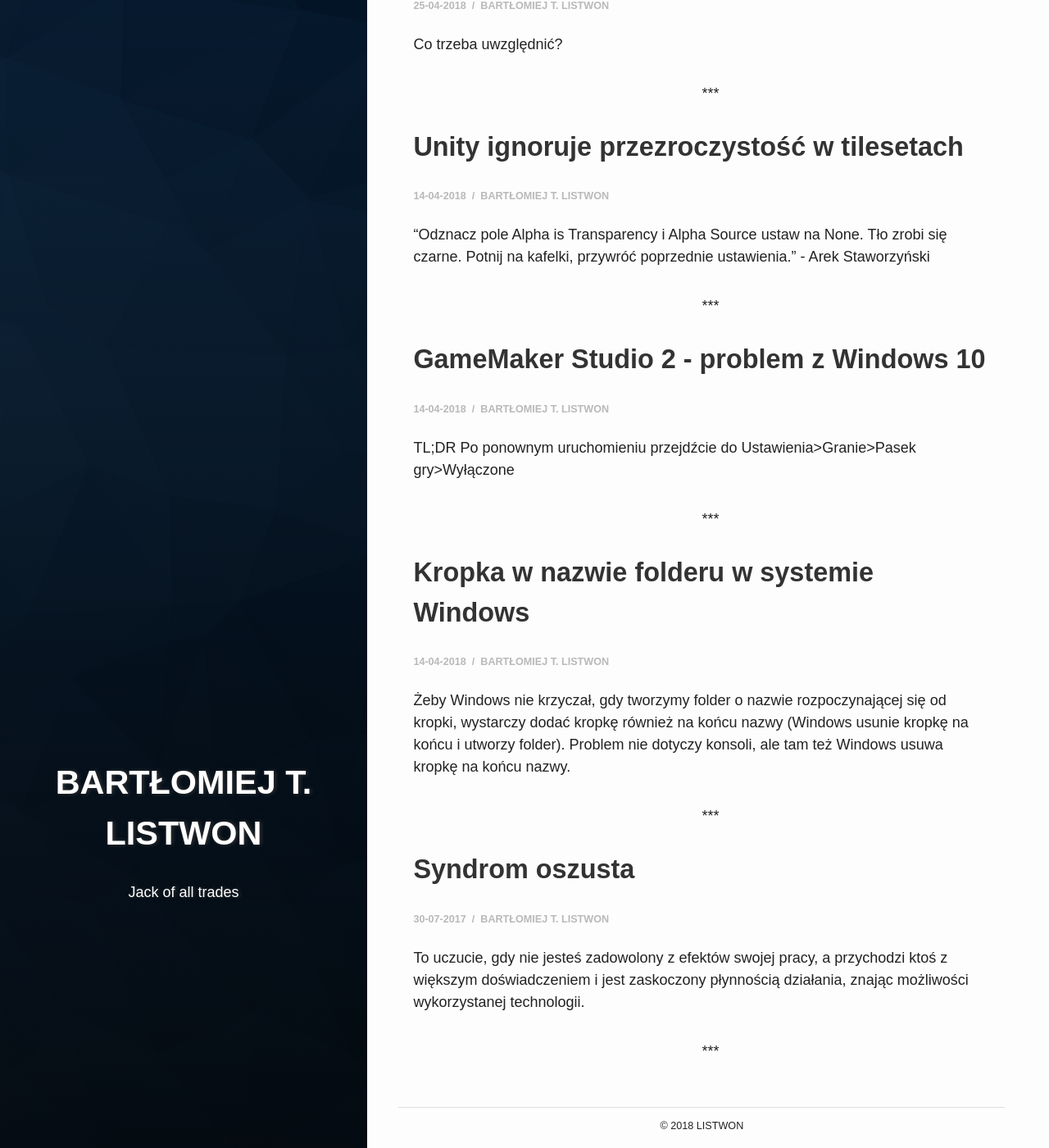
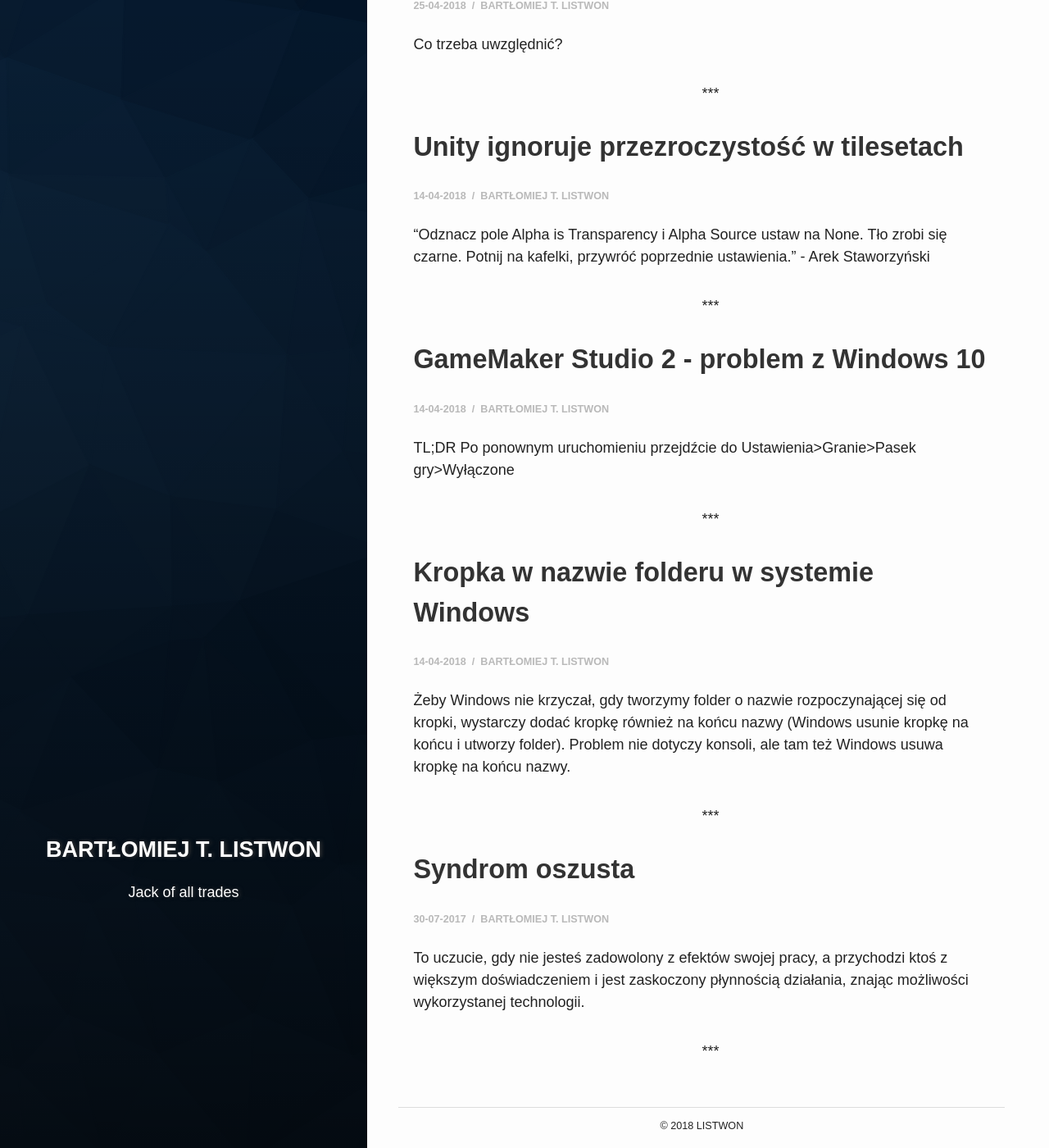
Before and after one commit to Listwon/listwon.github.io, a Jekyll site: the page built from index.html, in a window 1280 px wide and 1400 px high, scrolled down 183 px. Shown: the whole window at 82% size. Built offline with Jekyll 4.4.1, drawn with Linux system fonts in a browser that asks for light colours; some web fonts are replaced.

Commit message:
Smaller heading

```diff
--- a/assets/_sass/_base.scss
+++ b/assets/_sass/_base.scss
@@ -40,7 +40,7 @@ h5 { font-size: .8em; }
 h6 { font-size: .6em; }
 
 .heading {
-  font-size: 2.3em;
+  font-size: 1.5em;
   text-transform: uppercase;
   font-weight: bold;
   margin: .67em 0;
```
